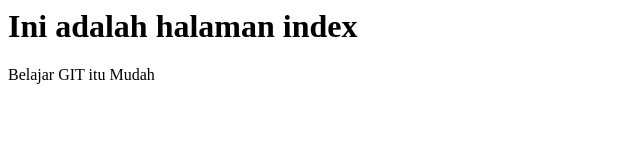
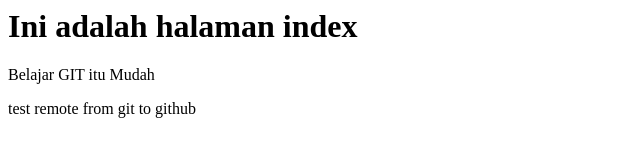
Before and after one commit to aziznoob/belajar_git, a plain HTML site: page index.html in a window 1280 px wide. Shown: the whole page, without its empty margins (0-640 px from the left). Drawn offline with Linux system fonts and the light colour scheme.

Commit message:
test remote repo

```diff
--- a/index.html
+++ b/index.html
@@ -6,5 +6,6 @@
 <body>
     <h1>Ini adalah halaman index</h1>
     <p>Belajar GIT itu Mudah</p>
+    <p>test remote from git to github</p>
 </body>
 </html>
```
